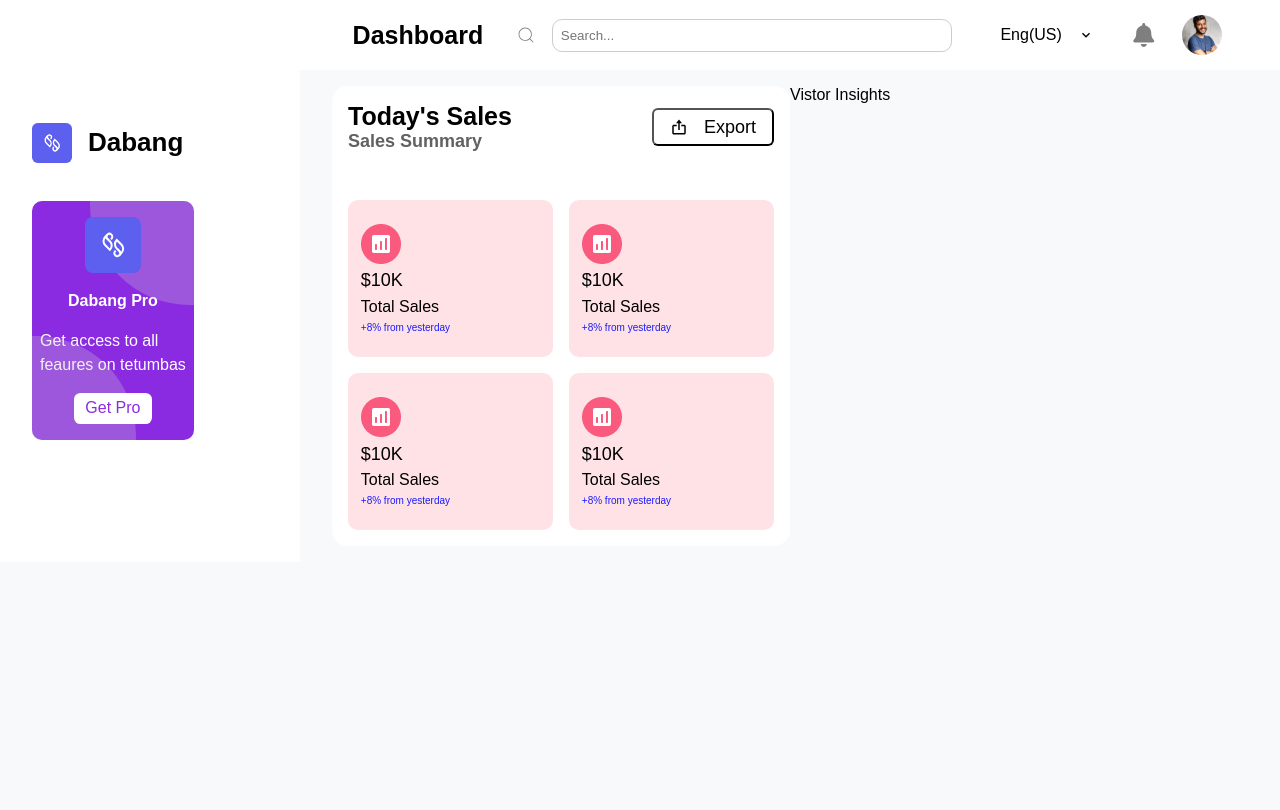
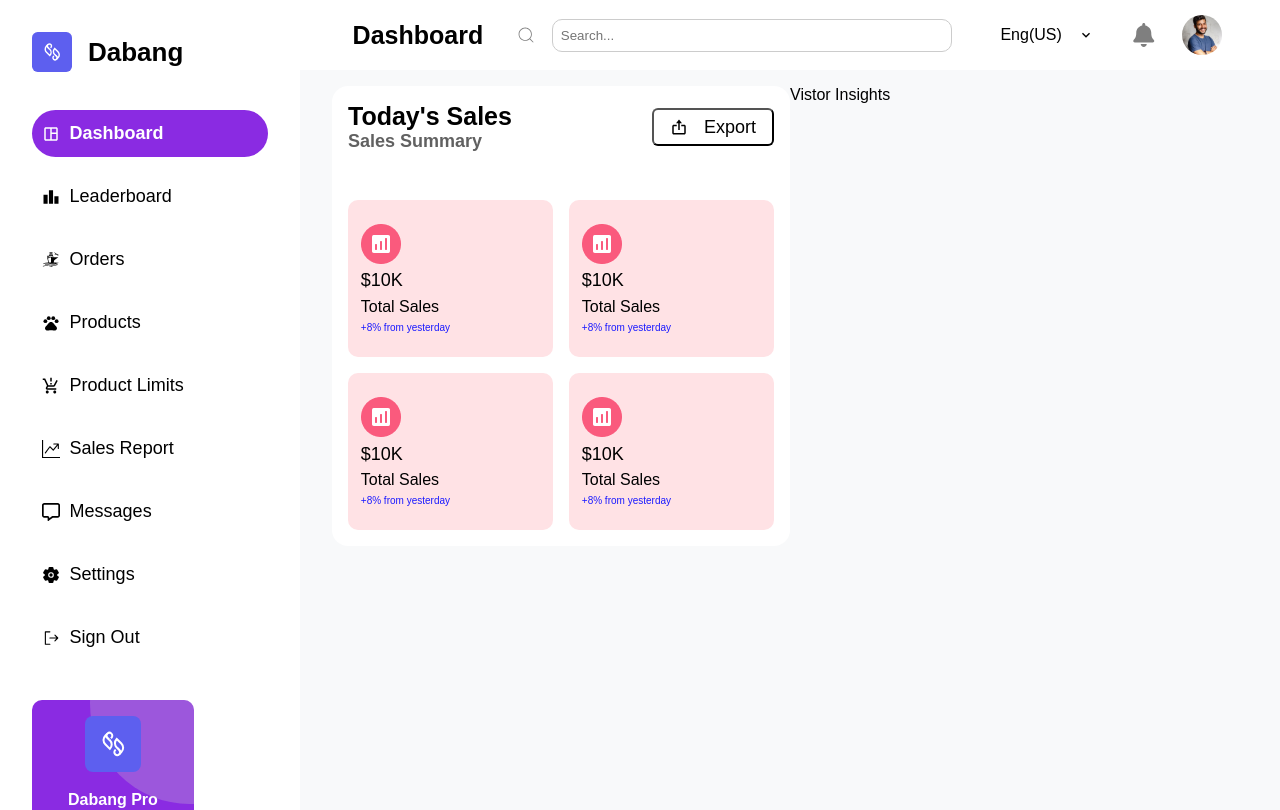
Before and after one commit to ShyamsaranRajendran/Pet-Adoption-, a React (Create React App) app in the folder petfront/: page /dashboard in a window 1280 px wide. Shown: the top 810 px of the page. Built offline with nearby package versions, Linux system fonts and the light colour scheme.

Commit message:
sidebar enabled

```diff
--- a/petfront/src/components/Admin/Sidebar.jsx
+++ b/petfront/src/components/Admin/Sidebar.jsx
@@ -17,7 +17,7 @@ function Sidebar() {
         <img src={Dummy} alt="" className="SidebarLogo" />
         <h3 className="SidebarTitle">Dabang</h3>
       </div>
-      {/* <ul>
+      <ul>
         <li>
           <NavLink to="/dashboard" activeClassName="active">
             <MdOutlineSpaceDashboard /> <p>Dashboard</p>
@@ -63,7 +63,7 @@ function Sidebar() {
             <PiSignOut /> <p>Sign Out</p>
           </NavLink>
         </li>
-      </ul> */}
+      </ul>
       <div className="DashboardCards">
         <span className="circle1"></span>
         <span className="circle2"></span>
```
